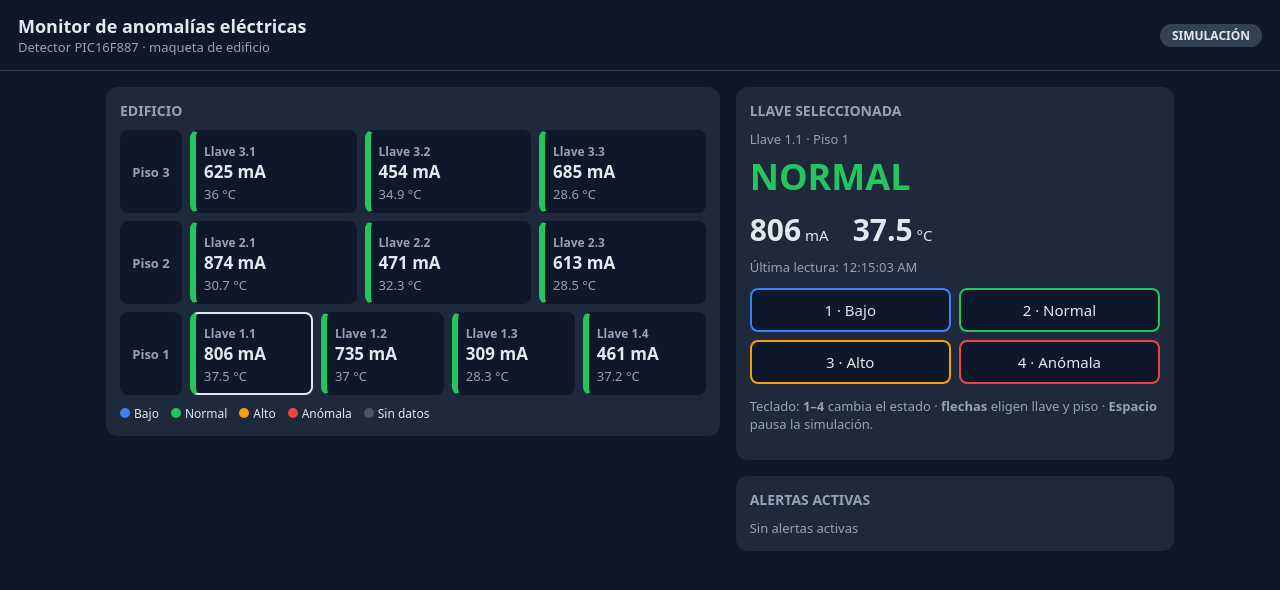
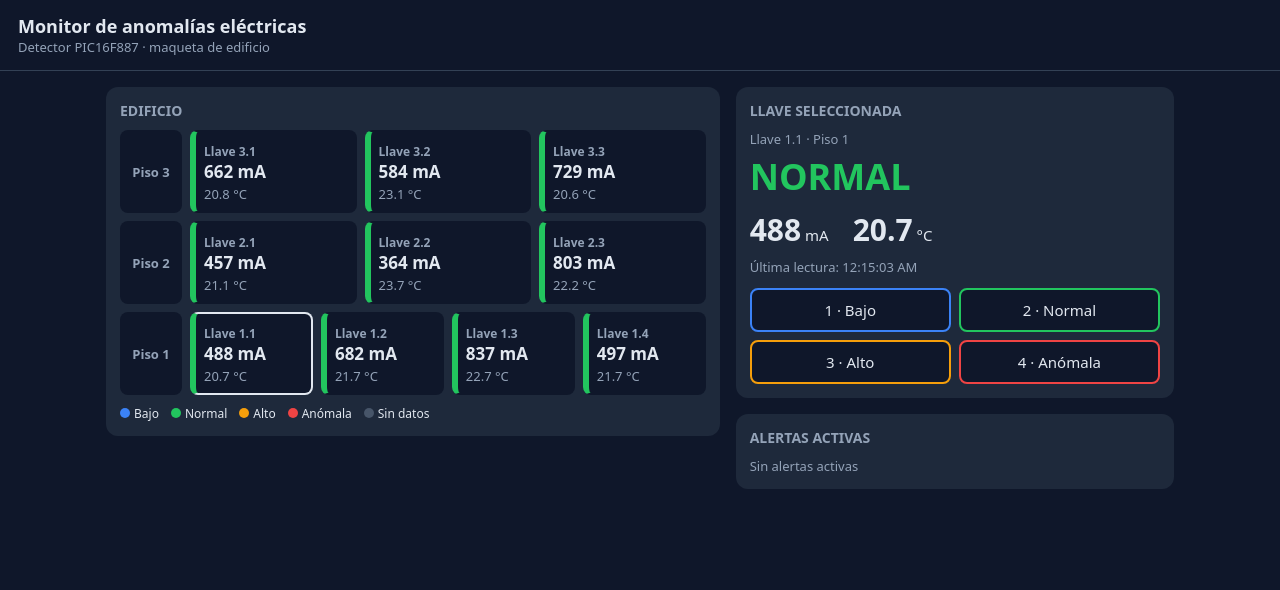
Before and after one commit to PauloKNZ/Proyecto_sensor_de_corrientes_anomalas, a plain HTML site: page simulacion.html in a window 1280 px wide. Drawn offline with Linux system fonts and the light colour scheme.

Commit message:
Update help text visibility and range values

```diff
--- a/simulacion.html
+++ b/simulacion.html
@@ -5,6 +5,7 @@
 <style>
 :root{--bg:#0f172a;--card:#1e293b;--tx:#e2e8f0;--mut:#94a3b8;--s0:#3b82f6;--s1:#22c55e;--s2:#f59e0b;--s3:#ef4444;--sx:#475569}
 *{box-sizing:border-box}
+[hidden]{display:none!important}
 body{margin:0;font:15px system-ui,sans-serif;background:var(--bg);color:var(--tx)}
 header{padding:14px 18px;display:flex;justify-content:space-between;align-items:center;flex-wrap:wrap;gap:8px;border-bottom:1px solid #334155}
 h1{font-size:18px;margin:0}h2{font-size:14px;margin:0 0 10px;color:var(--mut);font-weight:600}
@@ -39,7 +40,7 @@ button:hover{background:#334155}
 <div class="btns" id="btns">
 <button style="--c:var(--s0)" onclick="fijar(0)">1 · Bajo</button><button style="--c:var(--s1)" onclick="fijar(1)">2 · Normal</button>
 <button style="--c:var(--s2)" onclick="fijar(2)">3 · Alto</button><button style="--c:var(--s3)" onclick="fijar(3)">4 · Anómala</button></div>
-<p class="mut" id="ayuda">Teclado: <b>1–4</b> cambia el estado · <b>flechas</b> eligen llave y piso · <b>Espacio</b> pausa la simulación.</p></div>
+<p class="mut" id="ayuda" hidden>Teclado: <b>1–4</b> cambia el estado · <b>flechas</b> eligen llave y piso · <b>Espacio</b> pausa la simulación.</p></div>
 <div class="panel"><h2>ALERTAS ACTIVAS</h2><div id="alertas"></div></div>
 </section></main>
 <script>
@@ -48,13 +49,15 @@ const EDIFICIO=[4,3,3];   // llaves por piso (piso 1 = planta baja). AJÚSTALO a
 const FIREBASE_URL="";    // vacío = simulación. Ej: "https://TU-PROYECTO-default-rtdb.firebaseio.com"
 // En vivo, la base debe tener: /ultimo/p{piso}_{punto} = {mA:850, t:31.2, s:1, ts:<ms>}
 const ESTADOS=["BAJO","NORMAL","ALTO","ANÓMALA"];
-const RANGOS=[[40,190,24,30],[300,900,27,40],[1000,1450,40,55],[1500,2200,55,75]]; // mA mín/máx, °C mín/máx
+const RANGOS=[[40,190,15,20],[300,900,20,25],[1000,1450,25,35],[1500,2200,35,45]]; // mA mín/máx, °C mín/máx por estado
+const MOSTRAR_BOTONES=true; // false = oculta los botones (las teclas 1–4 siguen funcionando)
 // ---------- DATOS ----------
 const $=id=>document.getElementById(id), key=(p,k)=>`p${p}_${k}`;
 const rnd=(a,b)=>a+Math.random()*(b-a);
 const gen=s=>{const r=RANGOS[s];return{mA:Math.round(rnd(r[0],r[1])),t:+rnd(r[2],r[3]).toFixed(1),s,ts:Date.now()}};
 const vivo=!!FIREBASE_URL; let auto=true, sel={p:1,k:1}; const datos={};
 if(!vivo)EDIFICIO.forEach((n,i)=>{for(let k=1;k<=n;k++)datos[key(i+1,k)]=gen(1)});
+const jit=d=>{const r=RANGOS[d.s],c=(v,a,b)=>Math.min(b,Math.max(a,v));return{mA:Math.round(c(d.mA+rnd(-25,25),r[0],r[1])),t:+c(d.t+rnd(-.3,.3),r[2],r[3]).toFixed(1),s:d.s,ts:Date.now()}};
 const est=d=>!d?"x":(d.ts&&Date.now()-d.ts>120000?"x":d.s); // sin lectura en 2 min = sin datos
 // ---------- PANTALLA ----------
 function pintar(){
@@ -76,7 +79,7 @@ function fijar(s){if(vivo)return;datos[key(sel.p,sel.k)]=gen(s);pintar()}
 addEventListener("keydown",e=>{
  const m={ArrowLeft:[0,-1],ArrowRight:[0,1],ArrowUp:[1,0],ArrowDown:[-1,0]}[e.key];
  if(m){e.preventDefault();mover(...m);return}
- if(e.key==" "){e.preventDefault();auto=!auto;$("modo").textContent=auto?"SIMULACIÓN":"SIMULACIÓN · PAUSA";return}
+ if(e.key==" "){e.preventDefault();auto=!auto;return}
  if(e.key>="1"&&e.key<="4")fijar(+e.key-1)});
 // ---------- ARRANQUE ----------
 if(vivo){
@@ -88,8 +91,8 @@ if(vivo){
  es.addEventListener("put",rec);es.addEventListener("patch",rec);
  setInterval(pintar,5000);
 }else{
- $("modo").textContent="SIMULACIÓN";
- setInterval(()=>{if(auto){for(const k in datos)datos[k]=gen(datos[k].s);pintar()}},1000);
+ $("modo").hidden=true;$("btns").hidden=!MOSTRAR_BOTONES;
+ setInterval(()=>{if(auto){for(const k in datos)datos[k]=jit(datos[k]);pintar()}},1000);
 }
 pintar();
 </script></body></html>
```
